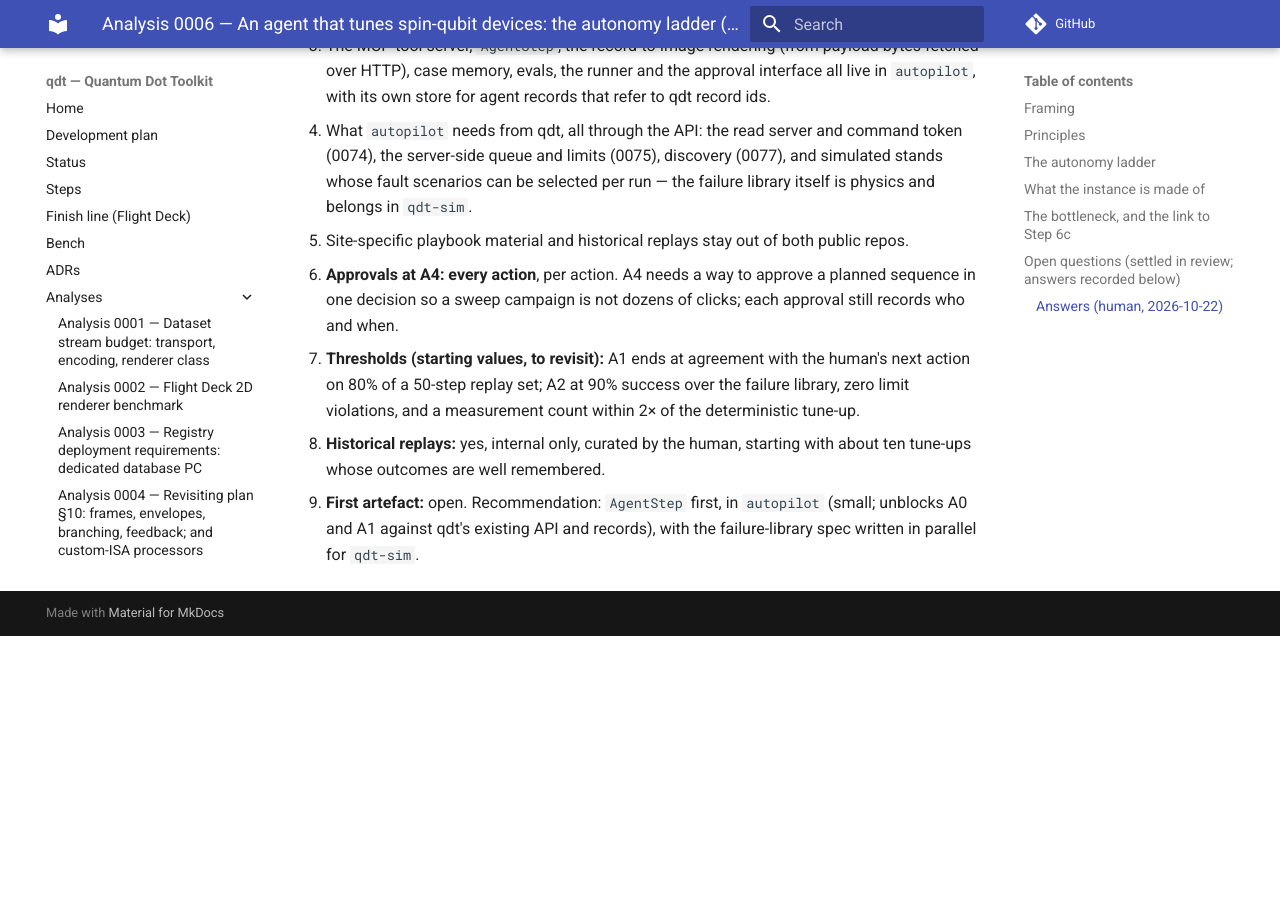
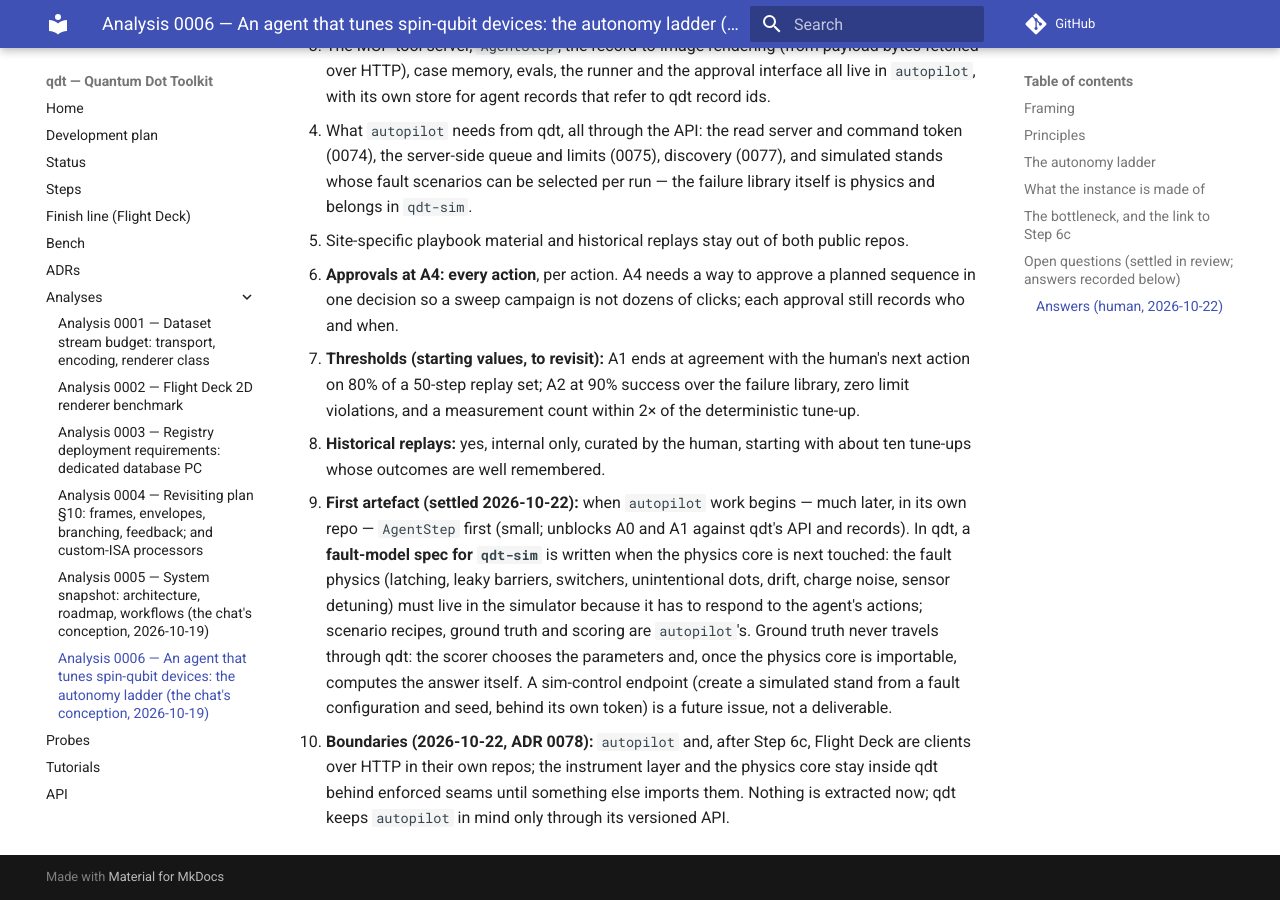
Before and after one commit to CowboyQuantum/qdt, an MkDocs documentation site: the page built from docs/analysis/0006-agent-tuneup-roadmap.md, in a window 1280 px wide and 900 px high, scrolled down 3378 px. Built offline with MkDocs 1.6.1 and Material for MkDocs 9.7.7, drawn with Linux system fonts in a browser that asks for light colours; comment, search, counter and statistics services are not loaded; before the commit the page ends 4014 px from its top, so only the background shows below that.

Commit message:
docs(adr): ADR 0078 (proposed), boundaries — clients over HTTP in their own repos, hardware/compute libraries inside qdt; settle 0006's first artefact
Records the 2026-10-22 decisions: keep everything in qdt with the split in
view; autopilot begins much later in its own repo with minimal consideration in
qdt; Flight Deck extraction after Step 6c with named preconditions; physics
core and instrument layer get enforced internal seams; fault models live in
qdt-sim, scenarios and ground truth in autopilot.

```diff
--- a/docs/analysis/0006-agent-tuneup-roadmap.md
+++ b/docs/analysis/0006-agent-tuneup-roadmap.md
@@ -99,5 +99,15 @@ the `AgentStep` slice, and can start against simulator records now.
    count within 2× of the deterministic tune-up.
 4. **Historical replays:** yes, internal only, curated by the human, starting with about ten tune-ups whose
    outcomes are well remembered.
-5. **First artefact:** open. Recommendation: `AgentStep` first, in `autopilot` (small; unblocks A0 and A1
-   against qdt's existing API and records), with the failure-library spec written in parallel for `qdt-sim`.
+5. **First artefact (settled 2026-10-22):** when `autopilot` work begins — much later, in its own repo —
+   `AgentStep` first (small; unblocks A0 and A1 against qdt's API and records). In qdt, a **fault-model spec
+   for `qdt-sim`** is written when the physics core is next touched: the fault physics (latching, leaky
+   barriers, switchers, unintentional dots, drift, charge noise, sensor detuning) must live in the
+   simulator because it has to respond to the agent's actions; scenario recipes, ground truth and scoring are
+   `autopilot`'s. Ground truth never travels through qdt: the scorer chooses the parameters and, once the
+   physics core is importable, computes the answer itself. A sim-control endpoint (create a simulated stand
+   from a fault configuration and seed, behind its own token) is a future issue, not a deliverable.
+6. **Boundaries (2026-10-22, ADR 0078):** `autopilot` and, after Step 6c, Flight Deck are clients over HTTP
+   in their own repos; the instrument layer and the physics core stay inside qdt behind enforced seams until
+   something else imports them. Nothing is extracted now; qdt keeps `autopilot` in mind only through its
+   versioned API.
```
Also changed, not shown: docs/adr/0078-boundaries-clients-over-http-libraries-inside.md (added, +61 -0 lines), docs/adr/README.md (+1 -0 lines).
